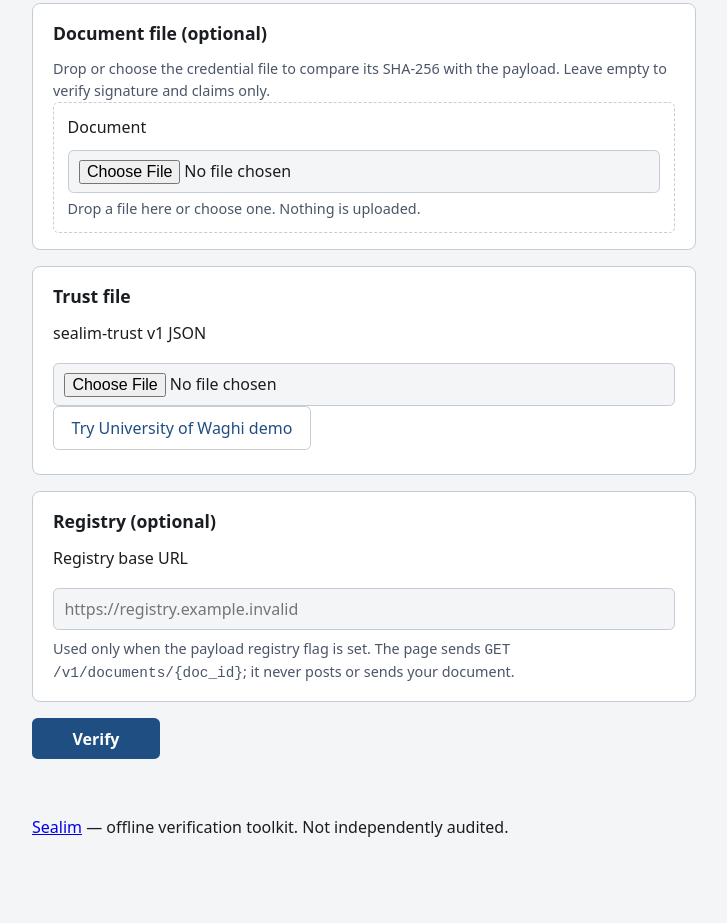
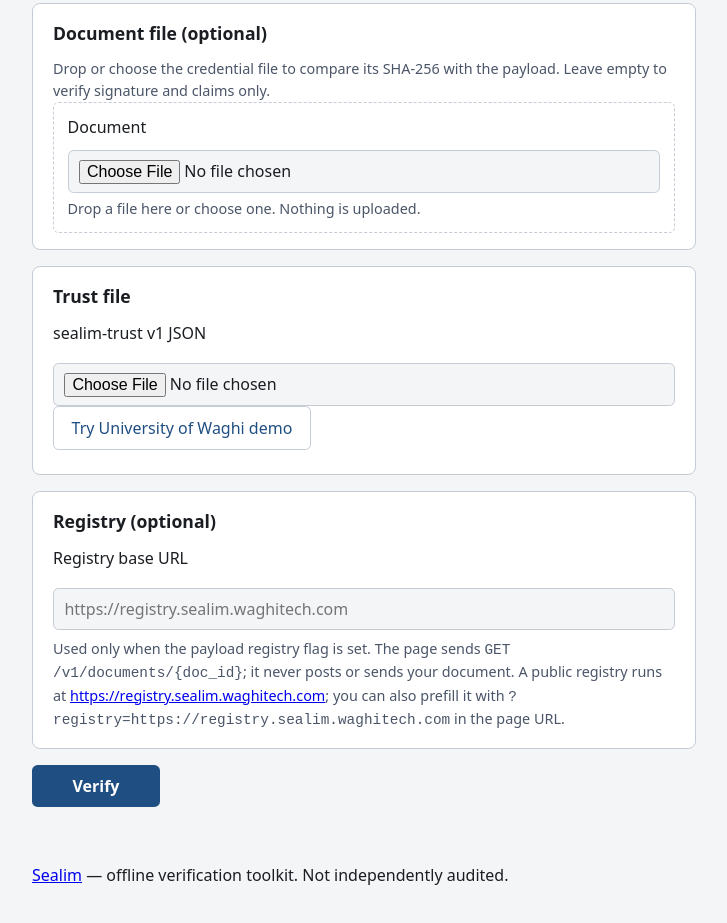
Before and after one commit to Emmanue707/sealim, a plain HTML site: page web/index.html in a window 1280 px wide. Shown: the part 514-1437 px from the top of the page, without its empty margins (276-1003 px from the left). Before the commit the page ends 1389 px from the top, so only its background shows below. Drawn offline with Linux system fonts and the light colour scheme; a script that the page names is missing.

Commit message:
verifier registry

```diff
--- a/web/index.html
+++ b/web/index.html
@@ -67,8 +67,8 @@
     <section class="panel" aria-labelledby="registry-heading">
       <h2 id="registry-heading">Registry (optional)</h2>
       <label class="field" for="registry-url">Registry base URL</label>
-      <input type="url" id="registry-url" placeholder="https://registry.example.invalid" autocomplete="off" inputmode="url">
-      <p class="hint">Used only when the payload registry flag is set. The page sends <code>GET /v1/documents/{doc_id}</code>; it never posts or sends your document.</p>
+      <input type="url" id="registry-url" placeholder="https://registry.sealim.waghitech.com" autocomplete="off" inputmode="url">
+      <p class="hint">Used only when the payload registry flag is set. The page sends <code>GET /v1/documents/{doc_id}</code>; it never posts or sends your document. A public registry runs at <a href="https://registry.sealim.waghitech.com">https://registry.sealim.waghitech.com</a>; you can also prefill it with <code>?registry=https://registry.sealim.waghitech.com</code> in the page URL.</p>
     </section>
 
     <section class="actions">
```
